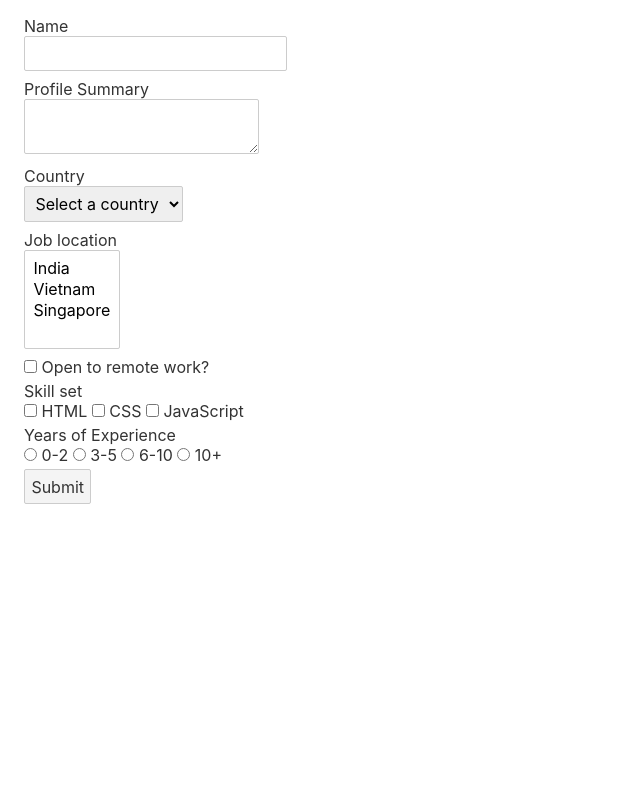
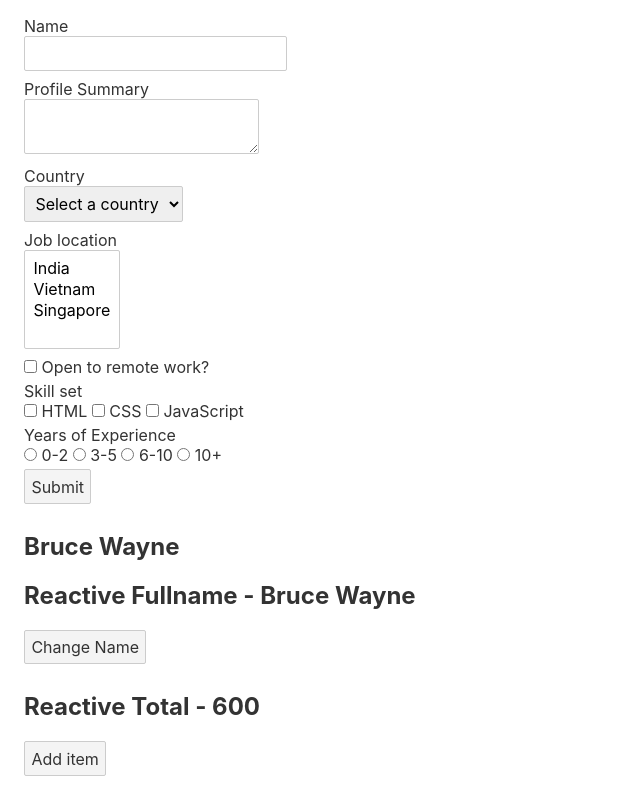
Before and after one commit to gopinav/Svelte-Tutorials, a Svelte app in the folder svelte-fundamentals/: page / in a window 1280 px wide. Shown: the part 1099-1899 px from the top of the page, without its empty margins (0-640 px from the left). Before the commit the page ends 1627 px from the top, so only its background shows below. Built offline with nearby package versions, Linux system fonts and the light colour scheme.

Commit message:
Reactivity

```diff
--- a/svelte-fundamentals/src/App.svelte
+++ b/svelte-fundamentals/src/App.svelte
@@ -34,6 +34,32 @@
   function submitForm() {
     console.log('form values', formValues)
   }
+
+  let firstName = 'Bruce'
+  let lastName = 'Wayne'
+
+  $: fullName = `${firstName} ${lastName}`
+  $: console.log(`Fullname is ${firstName} ${lastName}`)
+
+  let items = [
+    {
+      id: 1,
+      title: 'TV',
+      price: 100
+    },
+    {
+      id: 2,
+      title: 'Phone',
+      price: 200
+    },
+    {
+      id: 3,
+      title: 'Laptop',
+      price: 300
+    }
+  ]
+
+  $: total = items.reduce((total, curr) => (total = total + curr.price), 0)
 </script>
 
 <main>
@@ -171,6 +197,23 @@
       <button>Submit</button>
     </div>
   </form>
+
+  <h2>{firstName} {lastName}</h2>
+  <h2>Reactive Fullname - {fullName}</h2>
+  <button
+    on:click={() => {
+      firstName = 'Clark'
+      lastName = 'Kent'
+    }}>Change Name</button
+  >
+
+  <h2>Reactive Total - {total}</h2>
+  <button
+    on:click={() =>
+      (items = [...items, { id: 4, title: 'Keyboard', price: 50 }])}
+  >
+    Add item
+  </button>
 </main>
 
 <style>
```
